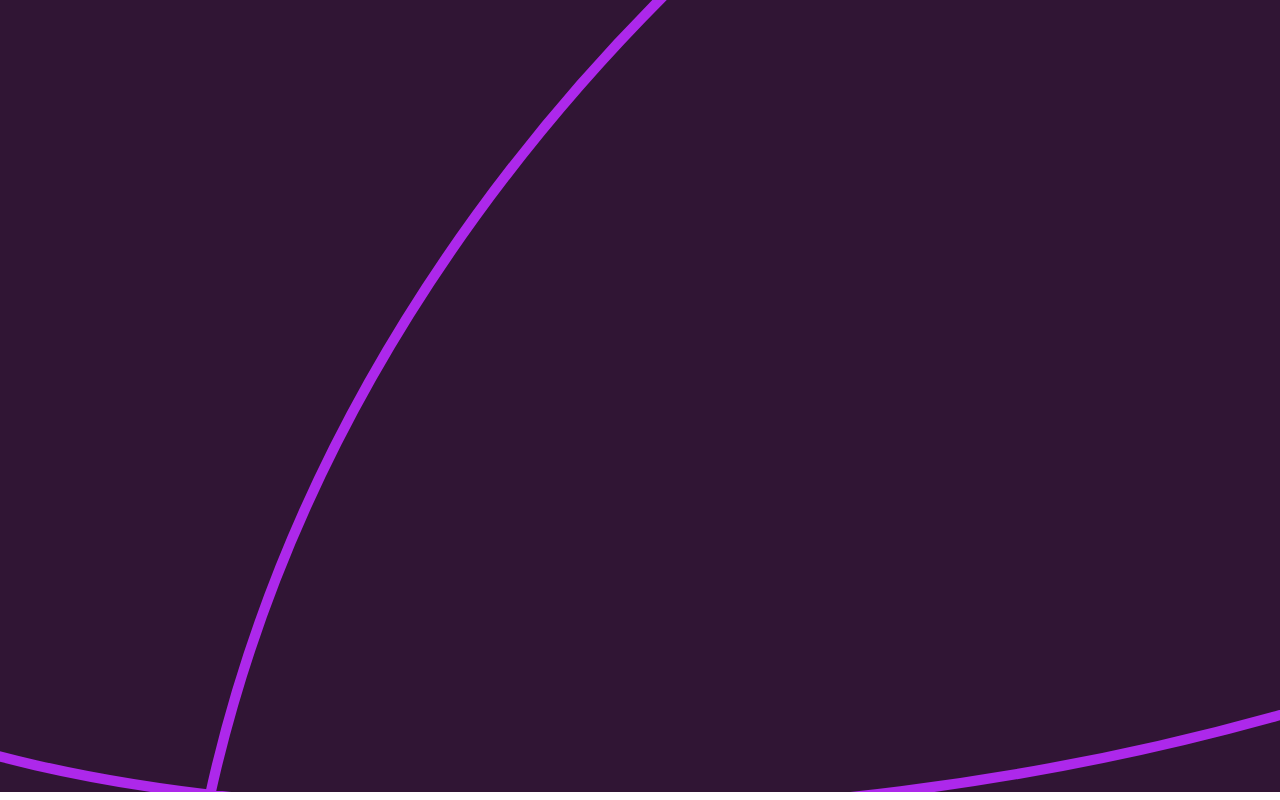
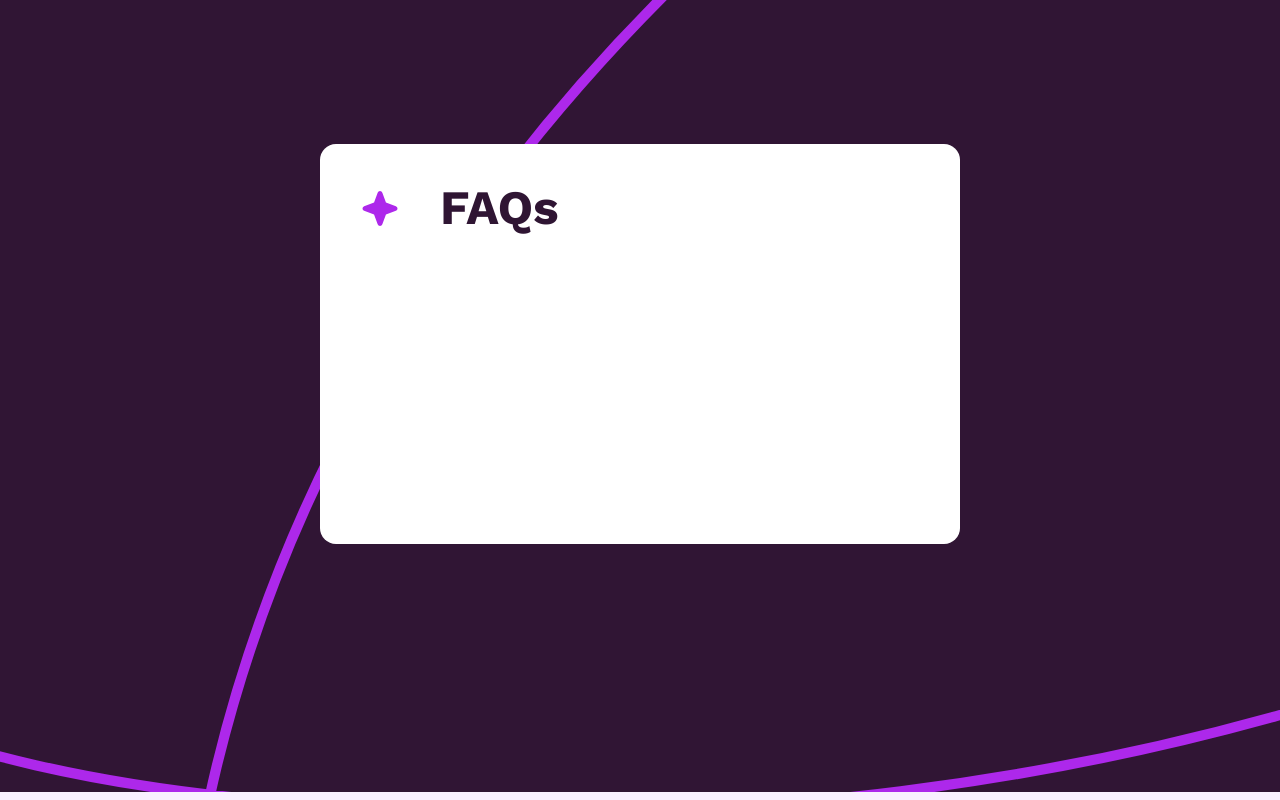
Before and after one commit to Myudro33/faq-accordion, a React (Vite) app: page / in a window 1280 px wide. Built offline with nearby package versions, Linux system fonts and the light colour scheme.

Commit message:
style: add accordion tittle

```diff
--- a/src/App.jsx
+++ b/src/App.jsx
@@ -1,13 +1,19 @@
 import './App.css'
 function App() {
   return (
-    <div className='w-screen h-screen bg-light-pink-'>
+    <div className='w-screen h-screen bg-light-pink  z-10'>
       <div className='xs:hidden lg:flex'>
         <img className='w-full' src="../public/assets/background-pattern-desktop.svg" alt="background" />
       </div>
       <div className='xs:flex lg:hidden'>
         <img className='w-full' src="../public/assets/background-pattern-mobile.svg" alt="background" />
       </div>
+      <div className='w-1/2 h-1/2 bg-white absolute left-1/4 top-36 z-30 rounded-2xl p-10'>
+          <div className='flex items-center'>
+            <img src="../public/assets/icon-star.svg" alt="star" />
+            <h1 className='text-dark-purple text-5xl font-bold ml-10'>FAQs</h1>
+          </div>
+      </div>
     </div>
   )
 }
```
